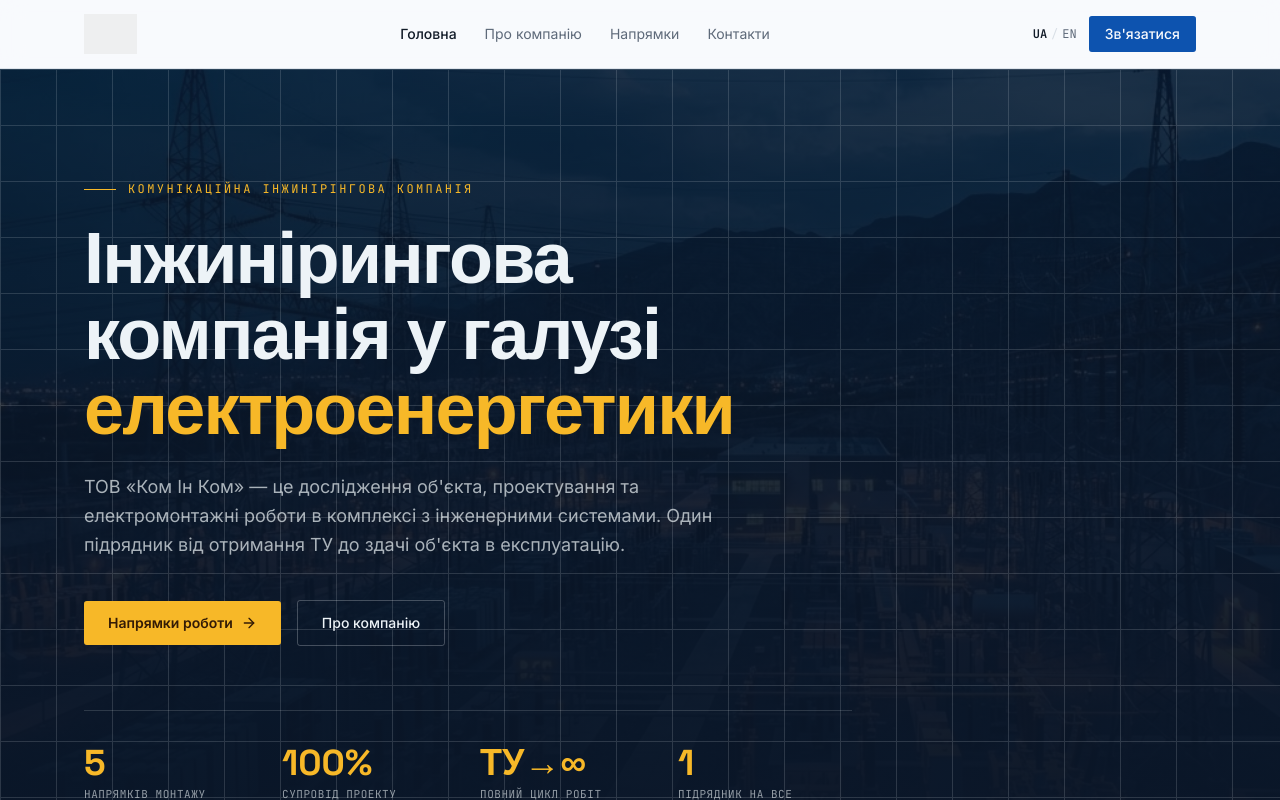
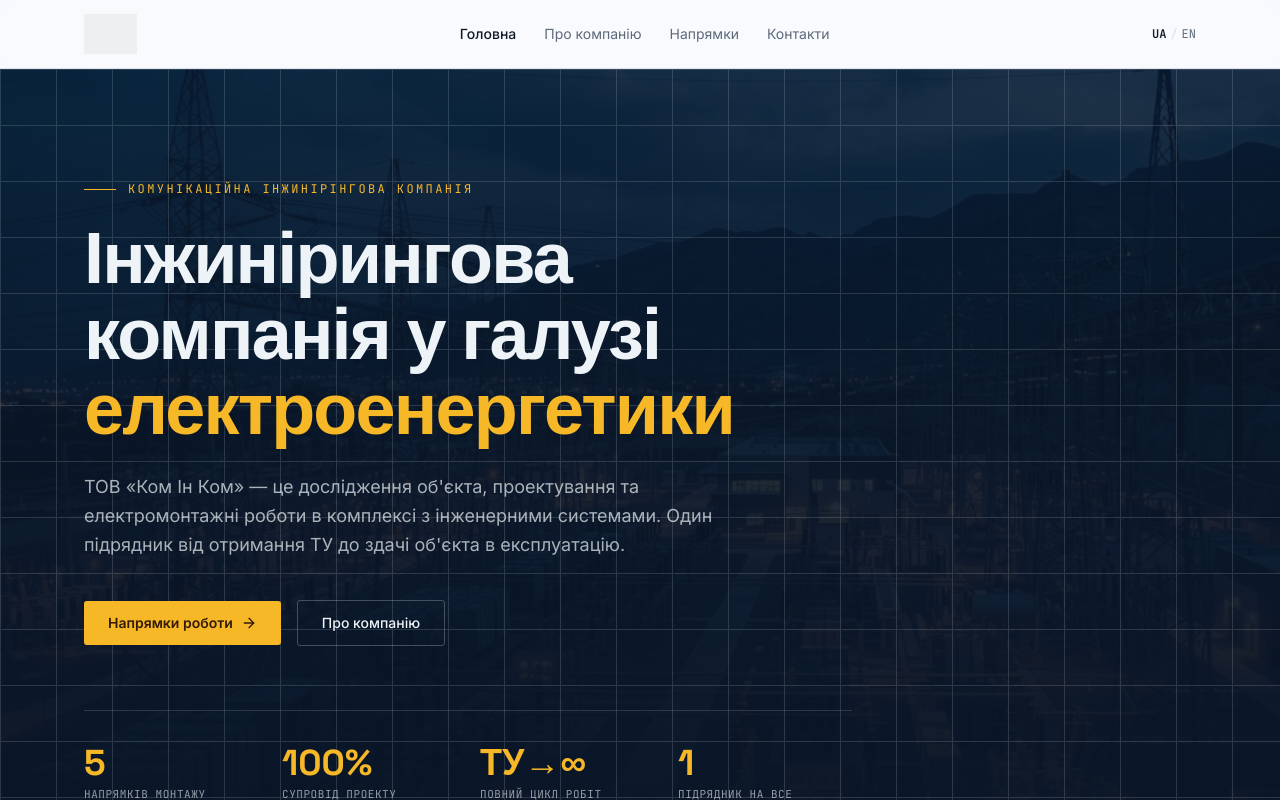
Before and after one commit to leshabilo2013-cloud/comen-website, a Next.js app: page / in a window 1280 px wide. Shown: the top 800 px of the page. Built offline with nearby package versions, Linux system fonts and the light colour scheme; grey boxes are pictures that could not be loaded.

Commit message:
Update site-header.tsx

```diff
--- a/components/site-header.tsx
+++ b/components/site-header.tsx
@@ -52,12 +52,6 @@ export function SiteHeader() {
               EN
             </a>
           </div>
-          <Link
-            href="/contacts"
-            className="rounded-sm bg-primary px-4 py-2 text-sm font-medium text-primary-foreground transition-colors hover:bg-primary/90"
-          >
-            Зв&apos;язатися
-          </Link>
         </div>
 
         <button
@@ -88,15 +82,6 @@ export function SiteHeader() {
                 </Link>
               </li>
             ))}
-            <li className="mt-2">
-              <Link
-                href="/contacts"
-                onClick={() => setOpen(false)}
-                className="block rounded-sm bg-primary px-2 py-2.5 text-center text-sm font-medium text-primary-foreground"
-              >
-                Зв&apos;язатися
-              </Link>
-            </li>
           </ul>
         </nav>
       )}
```
